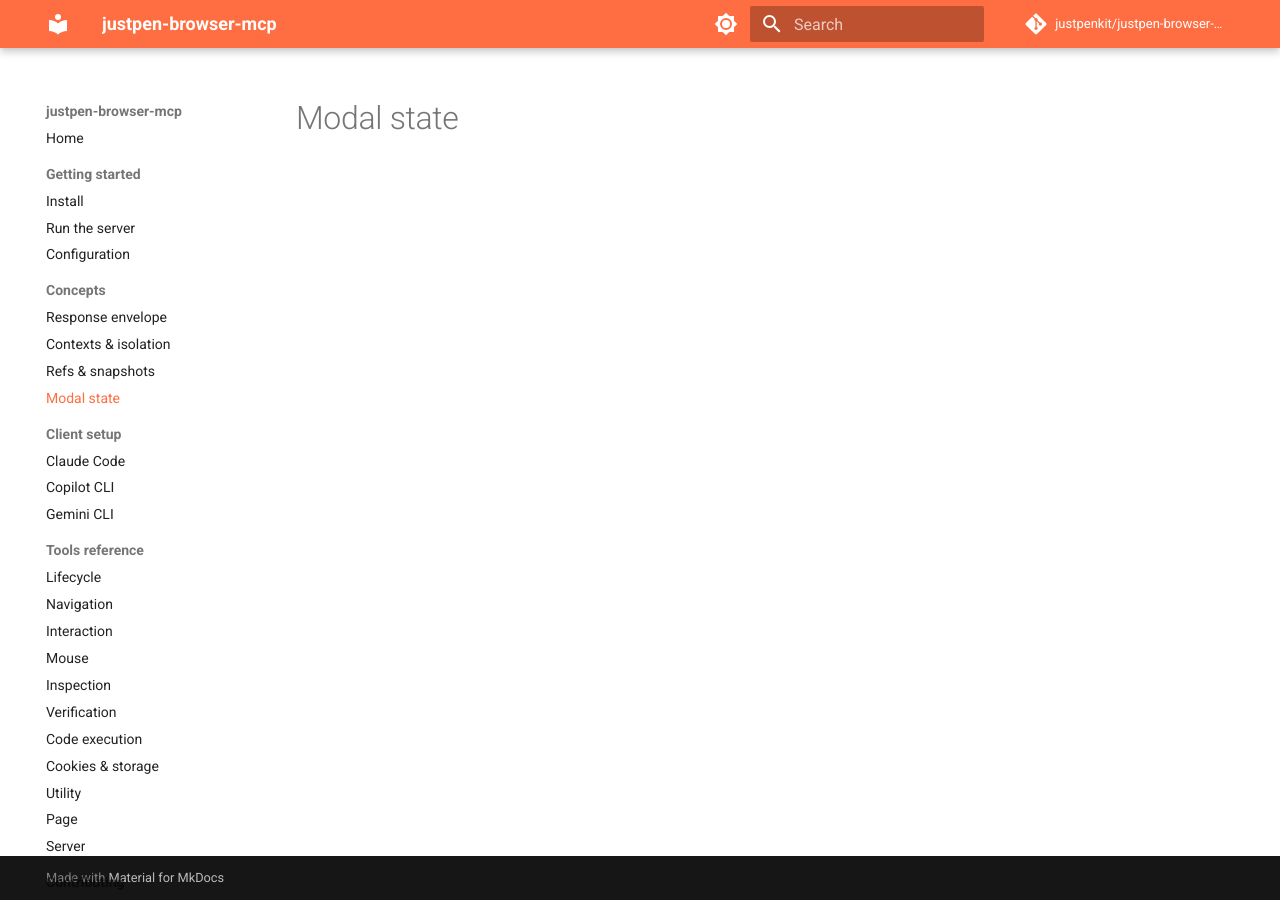
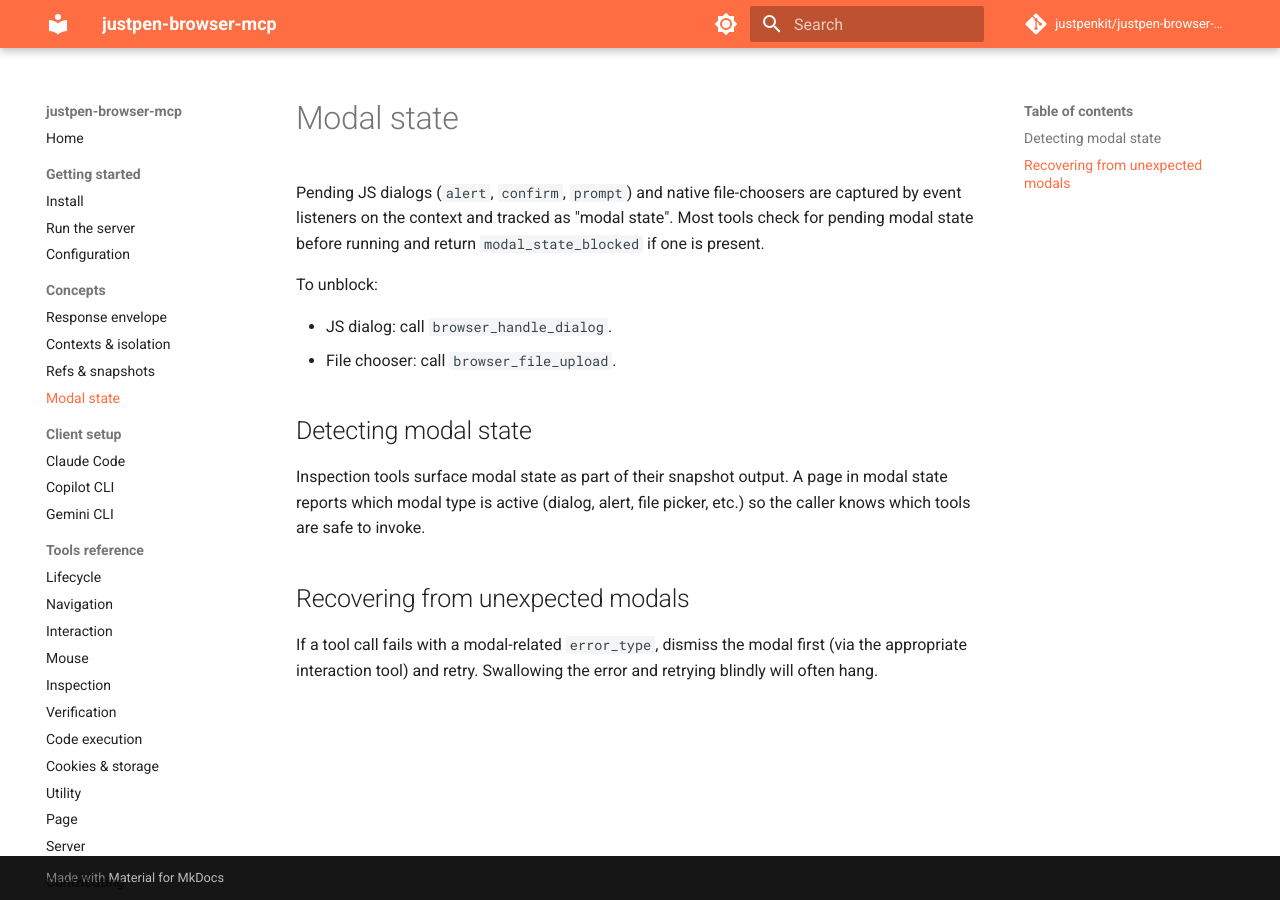
Before and after one commit to justpenkit/justpen-browser-mcp, an MkDocs documentation site: the page built from docs/concepts/modal-state.md, in a window 1280 px wide. Built offline with MkDocs 1.6.1 and Material for MkDocs 9.7.7, drawn with Linux system fonts in a browser that asks for light colours; comment, search, counter and statistics services are not loaded.

Commit message:
docs(concepts): migrate modal state section

```diff
--- a/docs/concepts/modal-state.md
+++ b/docs/concepts/modal-state.md
@@ -1 +1,20 @@
 # Modal state
+
+Pending JS dialogs (`alert`, `confirm`, `prompt`) and native file-choosers are captured by event listeners on the context and tracked as "modal state". Most tools check for pending modal state before running and return `modal_state_blocked` if one is present.
+
+To unblock:
+
+- JS dialog: call `browser_handle_dialog`.
+- File chooser: call `browser_file_upload`.
+
+## Detecting modal state
+
+Inspection tools surface modal state as part of their snapshot output. A page
+in modal state reports which modal type is active (dialog, alert, file picker,
+etc.) so the caller knows which tools are safe to invoke.
+
+## Recovering from unexpected modals
+
+If a tool call fails with a modal-related `error_type`, dismiss the modal
+first (via the appropriate interaction tool) and retry. Swallowing the error
+and retrying blindly will often hang.
```
